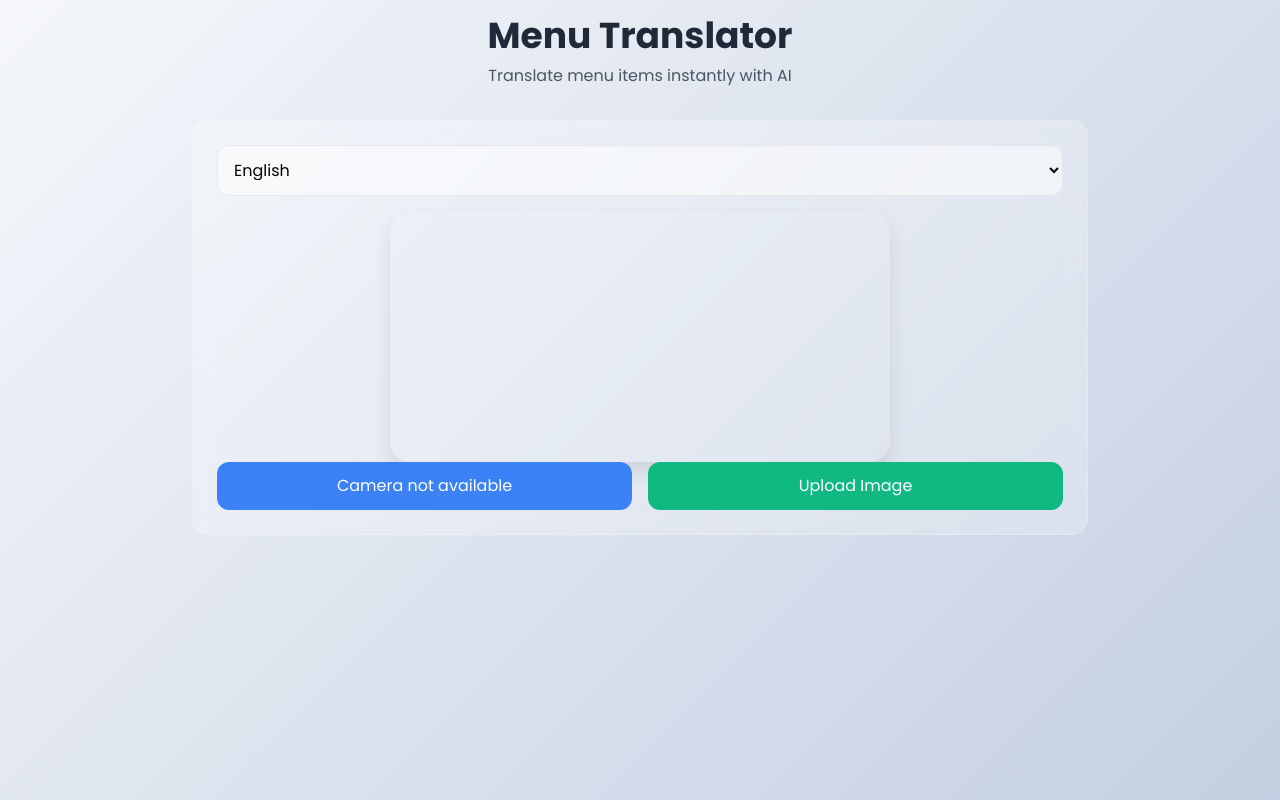
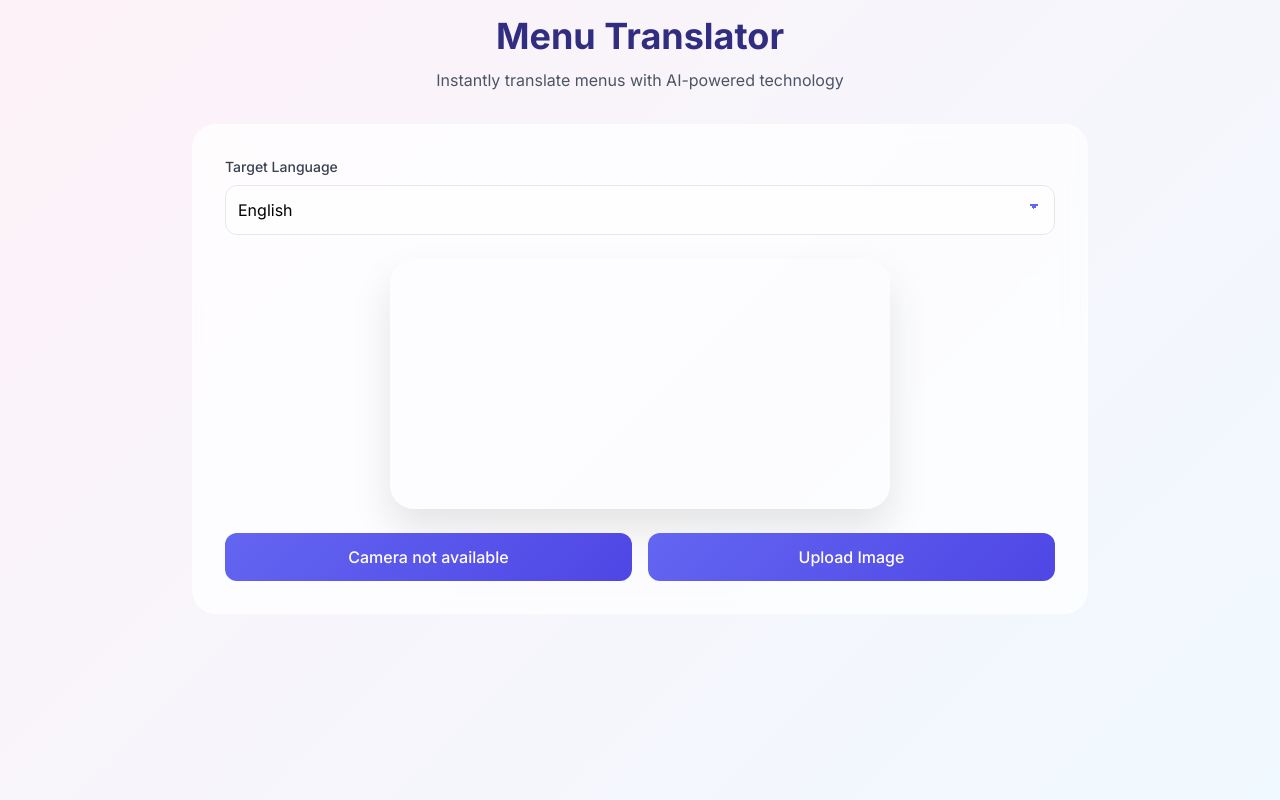
Before and after one commit to tedinroc/menu-translator, a Flask app: page / in a window 1280 px wide. Run offline with Flask 3, Linux system fonts and the light colour scheme.

Commit message:
Update UI design and add Traditional/Simplified Chinese support

```diff
--- a/app.py
+++ b/app.py
@@ -174,6 +174,19 @@ def translate():
             lines = [line.strip() for line in translation.split('\n') if line.strip()]
             logger.debug(f"Split lines: {lines}")
 
+            # Handle Chinese variants
+            target_language = request.json.get('target_language', 'English')
+            if target_language in ['Traditional Chinese', 'Simplified Chinese']:
+                try:
+                    from opencc import OpenCC
+                    cc = OpenCC('s2t' if target_language == 'Traditional Chinese' else 't2s')
+                    lines = [cc.convert(line) for line in lines]
+                    logger.debug(f"Converted Chinese text: {lines}")
+                except ImportError:
+                    logger.warning("OpenCC not installed, skipping Chinese conversion")
+                except Exception as e:
+                    logger.error(f"Error converting Chinese text: {str(e)}")
+
             # Process each line to ensure it has the correct format
             formatted_lines = []
             for line in lines:
--- a/requirements.txt
+++ b/requirements.txt
@@ -6,3 +6,4 @@ requests==2.31.0
 gunicorn==21.2.0
 pytesseract==0.3.10
 Werkzeug==2.3.7
+opencc-python-reimplemented==0.1.7
--- a/templates/index.html
+++ b/templates/index.html
@@ -5,11 +5,11 @@
     <meta name="viewport" content="width=device-width, initial-scale=1.0">
     <title>Menu Translator</title>
     <link href="https://cdn.jsdelivr.net/npm/tailwindcss@2.2.19/dist/tailwind.min.css" rel="stylesheet">
-    <link href="https://fonts.googleapis.com/css2?family=Poppins:wght@300;400;500;600;700&display=swap" rel="stylesheet">
+    <link href="https://fonts.googleapis.com/css2?family=Inter:wght@300;400;500;600;700&display=swap" rel="stylesheet">
     <style>
         body {
-            font-family: 'Poppins', sans-serif;
-            background: linear-gradient(135deg, #f5f7fa 0%, #c3cfe2 100%);
+            font-family: 'Inter', sans-serif;
+            background: linear-gradient(135deg, #fdf2f8 0%, #f0f9ff 100%);
             min-height: 100vh;
         }
         .camera-container {
@@ -17,14 +17,14 @@
             width: 100%;
             max-width: 500px;
             margin: 0 auto;
-            border-radius: 20px;
+            border-radius: 24px;
             overflow: hidden;
-            box-shadow: 0 10px 20px rgba(0,0,0,0.1);
+            box-shadow: 0 20px 40px rgba(0,0,0,0.1);
         }
         #video {
             width: 100%;
             height: auto;
-            border-radius: 20px;
+            border-radius: 24px;
         }
         #canvas {
             display: none;
@@ -32,10 +32,11 @@
         .btn {
             transition: all 0.3s ease;
             transform: translateY(0);
+            background: linear-gradient(135deg, #6366f1 0%, #4f46e5 100%);
         }
         .btn:hover {
             transform: translateY(-2px);
-            box-shadow: 0 5px 15px rgba(0,0,0,0.1);
+            box-shadow: 0 8px 20px rgba(79, 70, 229, 0.2);
         }
         .loading {
             display: none;
@@ -52,41 +53,55 @@
         .loading-spinner {
             width: 50px;
             height: 50px;
-            border: 5px solid #f3f3f3;
-            border-top: 5px solid #3498db;
+            border: 5px solid #e5e7eb;
+            border-top: 5px solid #6366f1;
             border-radius: 50%;
             animation: spin 1s linear infinite;
         }
         .translation-item {
             transition: all 0.3s ease;
+            border-radius: 16px;
+            background: rgba(255, 255, 255, 0.7);
+            backdrop-filter: blur(10px);
+            border: 1px solid rgba(255, 255, 255, 0.5);
         }
         .translation-item:hover {
-            transform: translateX(5px);
+            transform: translateY(-2px);
+            box-shadow: 0 8px 20px rgba(0,0,0,0.05);
+            background: rgba(255, 255, 255, 0.9);
         }
         @keyframes spin {
             0% { transform: rotate(0deg); }
             100% { transform: rotate(360deg); }
         }
         .glass-effect {
-            background: rgba(255, 255, 255, 0.25);
+            background: rgba(255, 255, 255, 0.7);
             backdrop-filter: blur(10px);
-            -webkit-backdrop-filter: blur(10px);
-            border: 1px solid rgba(255, 255, 255, 0.18);
+            border: 1px solid rgba(255, 255, 255, 0.5);
+            border-radius: 24px;
+        }
+        select {
+            background-image: linear-gradient(45deg, transparent 50%, #6366f1 50%), linear-gradient(135deg, #6366f1 50%, transparent 50%);
+            background-position: calc(100% - 20px) calc(1em + 2px), calc(100% - 15px) calc(1em + 2px);
+            background-size: 5px 5px, 5px 5px;
+            background-repeat: no-repeat;
         }
     </style>
 </head>
 <body class="p-4">
     <div class="container mx-auto max-w-4xl">
         <div class="text-center mb-8">
-            <h1 class="text-4xl font-bold text-gray-800 mb-2">Menu Translator</h1>
-            <p class="text-gray-600">Translate menu items instantly with AI</p>
+            <h1 class="text-4xl font-bold text-indigo-900 mb-3">Menu Translator</h1>
+            <p class="text-gray-600">Instantly translate menus with AI-powered technology</p>
         </div>
 
-        <div class="glass-effect rounded-2xl p-6 mb-6">
+        <div class="glass-effect p-8 mb-6 space-y-6">
             <div class="mb-4">
-                <select id="targetLanguage" class="w-full p-3 rounded-xl border border-gray-200 focus:ring-2 focus:ring-blue-400 focus:border-transparent transition-all duration-300 bg-white bg-opacity-50">
+                <label for="targetLanguage" class="block text-sm font-medium text-gray-700 mb-2">Target Language</label>
+                <select id="targetLanguage" class="w-full p-3 rounded-xl border border-gray-200 focus:ring-2 focus:ring-indigo-400 focus:border-transparent transition-all duration-300 bg-white bg-opacity-50 appearance-none cursor-pointer">
                     <option value="English">English</option>
-                    <option value="Chinese">中文</option>
+                    <option value="Traditional Chinese">繁體中文</option>
+                    <option value="Simplified Chinese">简体中文</option>
                     <option value="Japanese">日本語</option>
                     <option value="Korean">한국어</option>
                     <option value="Spanish">Español</option>
@@ -95,26 +110,26 @@
                 </select>
             </div>
 
-            <div class="camera-container mb-4">
-                <video id="video" autoplay playsinline class="w-full h-auto rounded-xl"></video>
+            <div class="camera-container mb-6">
+                <video id="video" autoplay playsinline class="w-full h-auto rounded-2xl"></video>
                 <canvas id="canvas" class="hidden"></canvas>
-                <img id="preview" class="w-full h-auto rounded-xl hidden">
+                <img id="preview" class="w-full h-auto rounded-2xl hidden">
             </div>
 
             <div class="grid grid-cols-2 gap-4">
-                <button id="captureBtn" class="btn col-span-1 bg-blue-500 text-white py-3 px-6 rounded-xl hover:bg-blue-600 focus:outline-none focus:ring-2 focus:ring-blue-400 focus:ring-opacity-50">
+                <button id="captureBtn" class="btn col-span-1 text-white py-3 px-6 rounded-xl focus:outline-none focus:ring-2 focus:ring-indigo-400 focus:ring-opacity-50 font-medium">
                     Take Photo
                 </button>
-                <label class="btn col-span-1 bg-green-500 text-white py-3 px-6 rounded-xl hover:bg-green-600 focus:outline-none focus:ring-2 focus:ring-green-400 focus:ring-opacity-50 text-center cursor-pointer">
+                <label class="btn col-span-1 text-white py-3 px-6 rounded-xl focus:outline-none focus:ring-2 focus:ring-indigo-400 focus:ring-opacity-50 text-center cursor-pointer font-medium">
                     Upload Image
                     <input type="file" id="fileInput" class="hidden" accept="image/*">
                 </label>
             </div>
         </div>
 
-        <div id="result" class="glass-effect rounded-2xl p-6 hidden">
-            <h2 class="text-2xl font-semibold mb-4 text-gray-800">Translation Results</h2>
-            <div id="translationResults" class="space-y-3">
+        <div id="result" class="glass-effect p-8 hidden">
+            <h2 class="text-2xl font-semibold mb-6 text-indigo-900">Translation Results</h2>
+            <div id="translationResults" class="space-y-4">
                 <!-- Translation results will be inserted here -->
             </div>
         </div>
@@ -123,7 +138,7 @@
     <div class="loading">
         <div class="text-center">
             <div class="loading-spinner mb-4"></div>
-            <p class="text-gray-600">Translating...</p>
+            <p class="text-gray-600 font-medium">Translating...</p>
         </div>
     </div>
 
```
Also changed, not shown: other parts of templates/index.html (+1 -1 lines).
